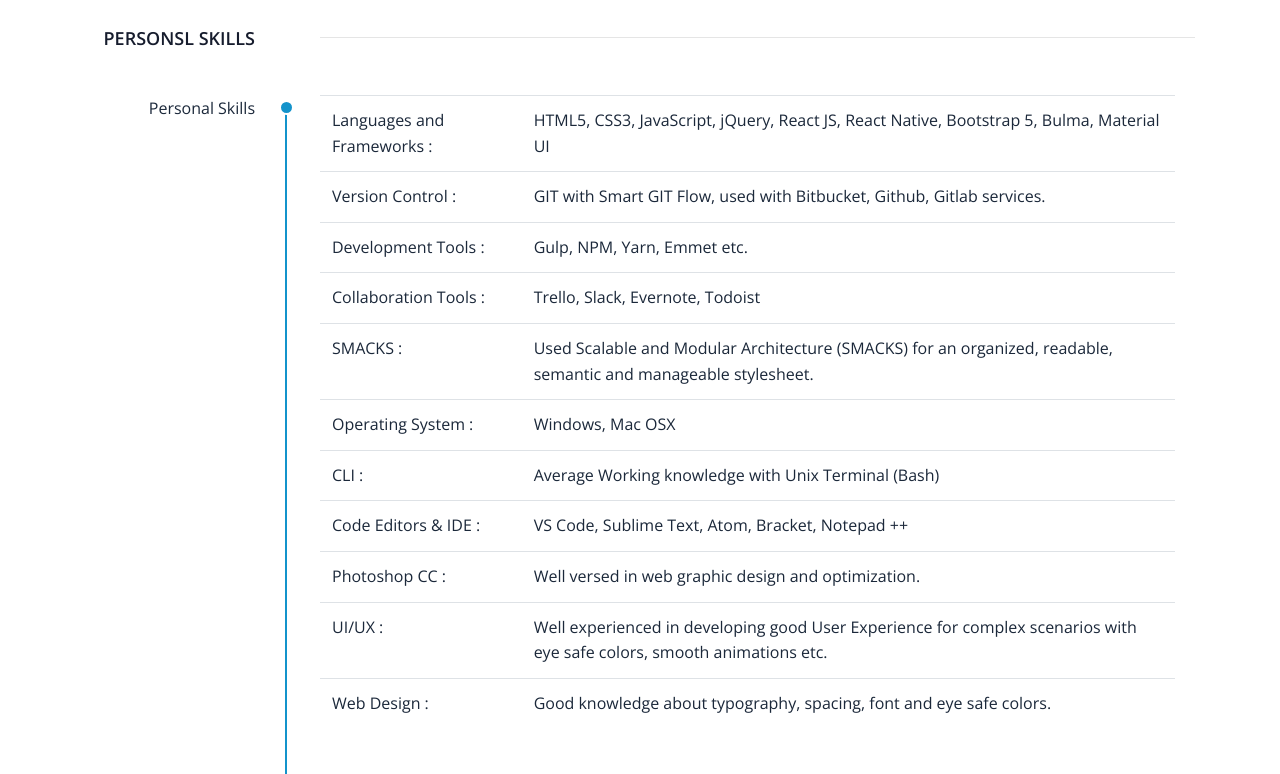
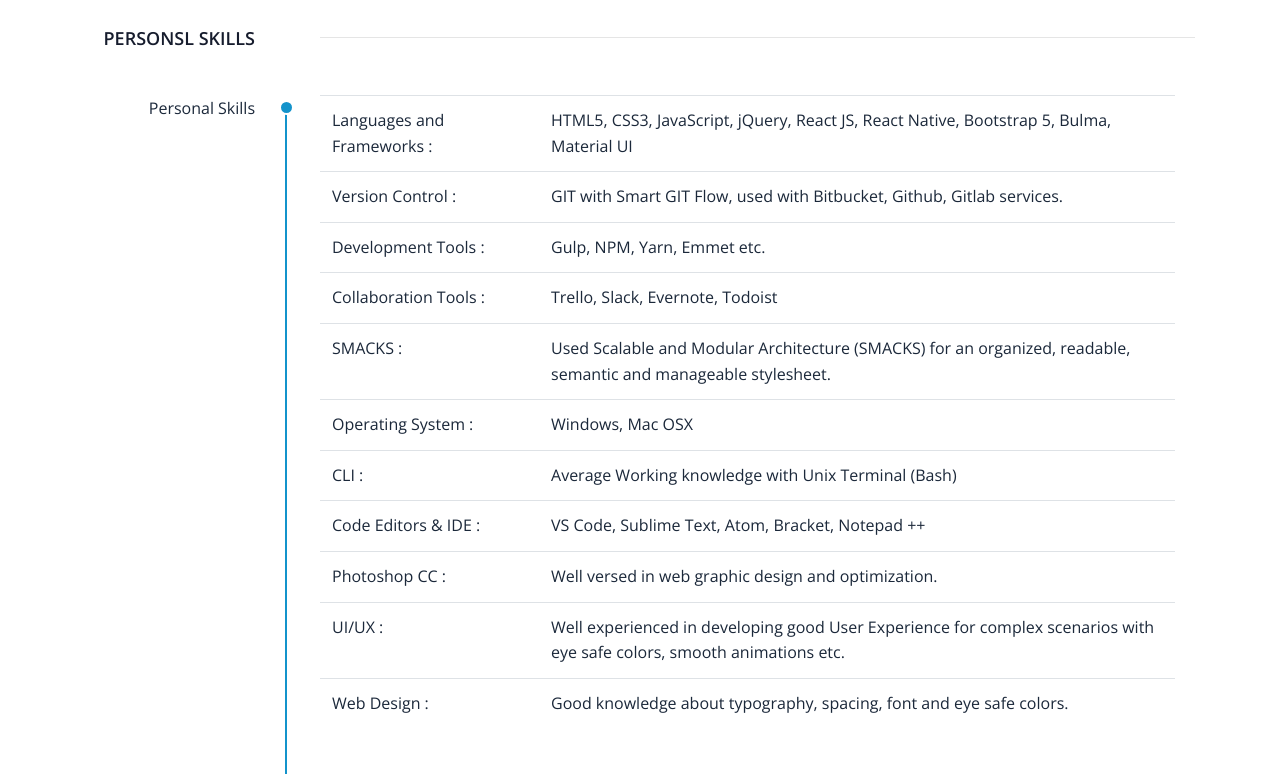
Before and after one commit to prexius/cv, a website: page src/index.html in a window 1280 px wide. Shown: the part 424-1198 px from the top of the page. Drawn offline with nearby package versions, Linux system fonts and the light colour scheme.

Commit message:
resume update

```diff
--- a/src/index.html
+++ b/src/index.html
@@ -5,7 +5,7 @@
     <meta charset="UTF-8">
     <meta name="viewport" content="width=device-width, initial-scale=1.0">
     <meta http-equiv="X-UA-Compatible" content="ie=edge">
-    <title>Tabolur CV of Saiful</title>
+    <title>Tabolur CV of Golam Mostafa</title>
     <!-- Favicon icon -->
     <link rel="icon" type="image/png" sizes="16x16" href="./images/favicon.png">
     <!-- <link rel="stylesheet" href="./vendor/owl-carousel/css/owl.theme.default.css"> -->
@@ -34,7 +34,7 @@
                                         <li><i class="fa fa-whatsapp"></i> (+880) 1843 666660</li>
                                         <li><i class="fa fa-envelope"></i> qkit.inc@gmail.com</li>
                                         <li><i class="fa fa-globe"></i> <a
-                                                href="https://quixlab.com/me/">https://me.qkit.io</a></li>
+                                                href="https://me.qkit.io">https://me.qkit.io</a></li>
                                         <li><i class="fa fa-skype"></i> sporsho9</li>
                                     </ul>
                                 </div>
@@ -84,51 +84,51 @@
                                     <table class="table">
                                         <tbody>
                                             <tr>
-                                                <td>Languages and Frameworks :</td>
+                                                <td style="min-width: 180px;">Languages and Frameworks :</td>
                                                 <td>HTML5, CSS3, JavaScript, jQuery, React JS, React Native, Bootstrap
                                                     5, Bulma, Material UI</td>
                                             </tr>
                                             <tr>
-                                                <td>Version Control :</td>
+                                                <td style="min-width: 180px;">Version Control :</td>
                                                 <td>GIT with Smart GIT Flow, used with Bitbucket, Github, Gitlab
                                                     services.</td>
                                             </tr>
                                             <tr>
-                                                <td>Development Tools :</td>
+                                                <td style="min-width: 180px;">Development Tools :</td>
                                                 <td>Gulp, NPM, Yarn, Emmet etc.</td>
                                             </tr>
                                             <tr>
-                                                <td>Collaboration Tools :</td>
+                                                <td style="min-width: 180px;">Collaboration Tools :</td>
                                                 <td>Trello, Slack, Evernote, Todoist </td>
                                             </tr>
                                             <tr>
-                                                <td>SMACKS :</td>
+                                                <td style="min-width: 180px;">SMACKS :</td>
                                                 <td>Used Scalable and Modular Architecture (SMACKS) for an organized,
                                                     readable, semantic and manageable stylesheet. </td>
                                             </tr>
                                             <tr>
-                                                <td>Operating System :</td>
+                                                <td style="min-width: 180px;">Operating System :</td>
                                                 <td>Windows, Mac OSX</td>
                                             </tr>
                                             <tr>
-                                                <td>CLI :</td>
+                                                <td style="min-width: 180px;">CLI :</td>
                                                 <td>Average Working knowledge with Unix Terminal (Bash)</td>
                                             </tr>
                                             <tr>
-                                                <td>Code Editors &amp; IDE :</td>
+                                                <td style="min-width: 180px;">Code Editors &amp; IDE :</td>
                                                 <td>VS Code, Sublime Text, Atom, Bracket, Notepad ++</td>
                                             </tr>
                                             <tr>
-                                                <td>Photoshop CC :</td>
+                                                <td style="min-width: 180px;">Photoshop CC :</td>
                                                 <td>Well versed in web graphic design and optimization.</td>
                                             </tr>
                                             <tr>
-                                                <td>UI/UX :</td>
+                                                <td style="min-width: 180px;">UI/UX :</td>
                                                 <td>Well experienced in developing good User Experience for complex
                                                     scenarios with eye safe colors, smooth animations etc. </td>
                                             </tr>
                                             <tr>
-                                                <td>Web Design :</td>
+                                                <td style="min-width: 180px;">Web Design :</td>
                                                 <td>Good knowledge about typography, spacing, font and eye safe colors.
                                                 </td>
                                             </tr>
@@ -305,7 +305,8 @@
                                 </div>
                                 <div class="timeline-badge"></div>
                                 <div class="timeline-panel">
-                                    <p class="font-weight-bold mb-2">Bachelor of Business Administration (BBA)</p>
+                                    <p class="font-weight-bold mb-1">Bachelor of Business Administration (BBA)</p>
+                                    <p class="small mb-2">Major in Human Resource Management</p>
                                     <p class="font-italic">International Islamic University Chittagong</p>
                                 </div>
                             </li>
@@ -325,8 +326,7 @@
                                 </div>
                                 <div class="timeline-badge"></div>
                                 <div class="timeline-panel">
-                                    <a
-                                        href="https://www.linkedin.com/in/quixlab/">https://www.linkedin.com/in/quixlab/</a>
+                                    <a href="https://www.linkedin.com/in/qkit/">https://www.linkedin.com/in/qkit/</a>
                                 </div>
                             </li>
 
```
Also changed, not shown: gulpfile.js (deleted, +0 -19 lines), package.json (+6 -7 lines), 1 other file.
